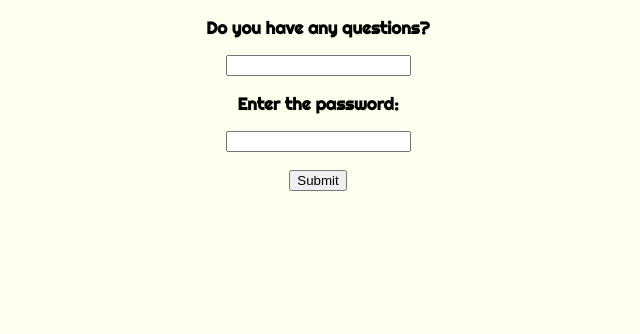
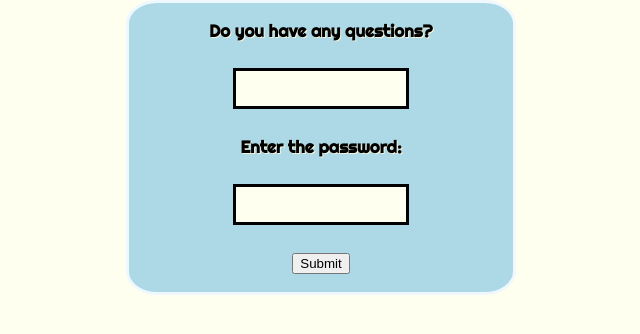
Before and after one commit to selinnen/firstgenproject, a Python web app: template templates/gradeteninfo.html in a window 1280 px wide. Shown: the part 78-412 px from the top of the page, without its empty margins (322-962 px from the left). Run offline with Jinja, Linux system fonts and the light colour scheme; the template is opened without the code that fills it, so the values that code supplies are empty.

Commit message:
new changes to grade nine

```diff
--- a/stylesheets/grades.css
+++ b/stylesheets/grades.css
@@ -63,6 +63,30 @@ button:active {
   box-shadow: 0 5px #666;
   transform: translateY(4px);
 }
+input[type=text] {
+  margin: 10px 0;
+  padding: 8px;
+  box-sizing: border-box;
+  border: 3px solid;
+  -webkit-transition: 0.5s;
+  transition: 0.5s;
+  background-color: ivory;
+  outline: black;
+  font-family: 'Righteous', cursive;
+  font-size: 15px;
+}
+
+input[type=text]:hover {
+  border: 3px solid beige;
+}
+.box{
+  background-color: lightblue;
+  width: 30%;
+  margin-left: 35%;
+  border-style: solid;
+  border-color: aliceblue;
+  border-radius: 8%;
+}
 
 .show {
   display: block;
--- a/templates/timeline.html
+++ b/templates/timeline.html
@@ -33,6 +33,7 @@
         <div class="prezi_buttons">
           <button id="previous_button"  type="button" onclick="previousSlide()">Previous</button>
           <button id="next_button"  type="button" onclick="nextSlide()">Next</button>
+          <input type="text" disabled>
         </div>
         <div class="bottom_bar"></div>
 <script src="http://prezi.github.io/prezi-player/lib/PreziPlayer/prezi_player.js"></script>
```
Also changed, not shown: stylesheets/timeline.css (+14 -1 lines).
